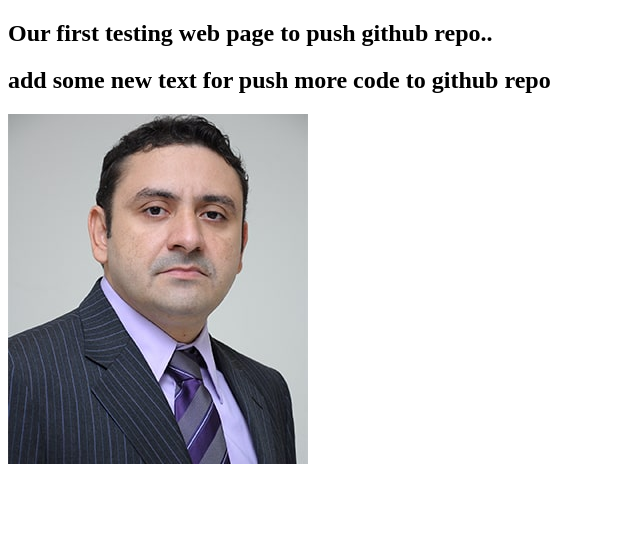
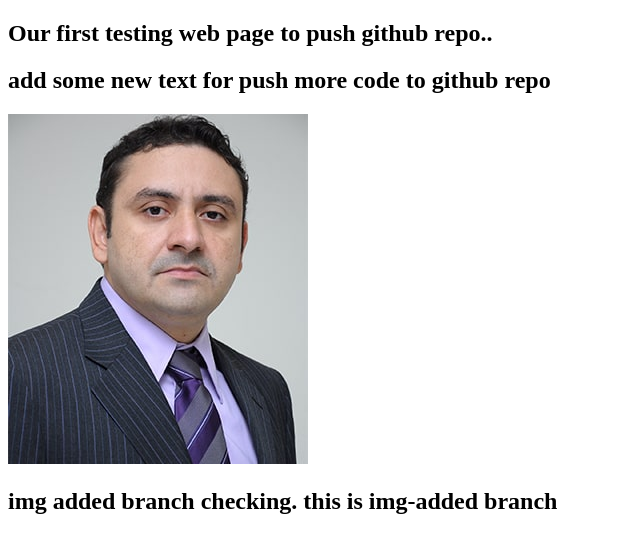
Before and after one commit to TanzimTayef/MY-frist-repo, a plain HTML site: page index.html in a window 1280 px wide. Shown: the whole page, without its empty margins (0-640 px from the left). Drawn offline with Linux system fonts and the light colour scheme.

Commit message:
img-added branch add some text

```diff
--- a/index.html
+++ b/index.html
@@ -11,6 +11,7 @@
        <h1>Our first testing web page to push github repo..</h1>
        <h2>add some new text for push more code to github repo</h2>
        <img src="team-1.jpg" alt="team page">
+       <h2>img added branch checking. this is img-added branch</h2>
      </section>
 </body>
 </html>
```
